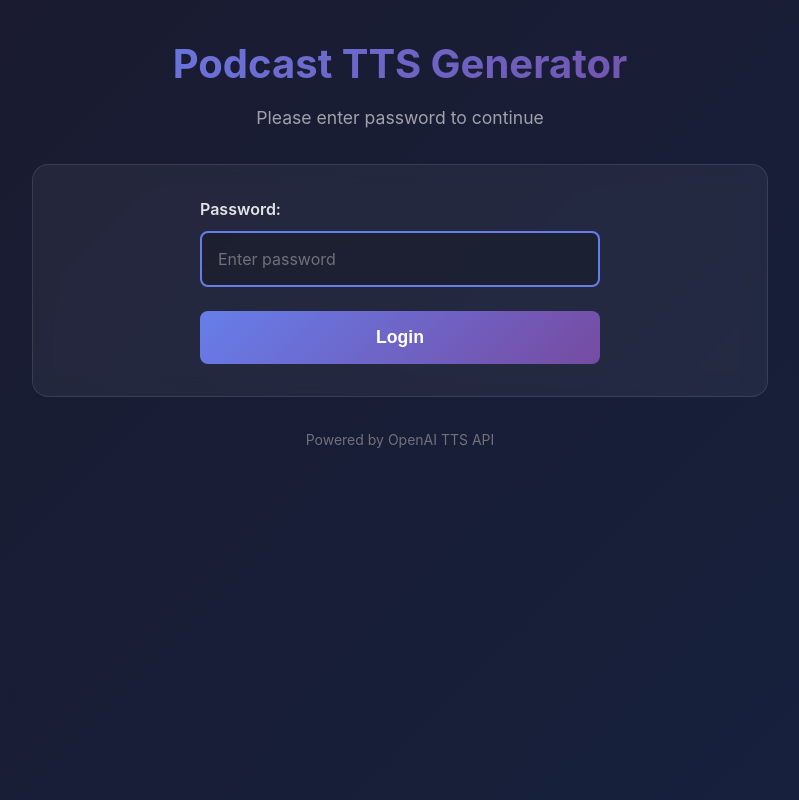
After one commit to intellegix/podcast-tts-web, a Flask app: template templates/login.html in a window 1280 px wide. The commit adds this page. Shown: the whole page, without its empty margins (240-1039 px from the left). Run offline with Flask 3, Linux system fonts and the light colour scheme; the template is opened without the code that fills it, so the values that code supplies are empty.

Commit message:
Add password protection
- Add login page with session-based authentication
- Protect all routes except health check
- PASSWORD environment variable controls access
- Clean login UI matching app style

```diff
--- a/app.py
+++ b/app.py
@@ -9,19 +9,35 @@ import uuid
 import tempfile
 import shutil
 from pathlib import Path
-from flask import Flask, render_template, request, jsonify, send_file, Response
+from functools import wraps
+from flask import Flask, render_template, request, jsonify, send_file, Response, session, redirect, url_for
+
 from openai import OpenAI
 
 app = Flask(__name__)
+app.secret_key = os.environ.get('SECRET_KEY', os.urandom(24).hex())
 
 # Configuration
 OPENAI_API_KEY = os.environ.get('OPENAI_API_KEY')
+APP_PASSWORD = os.environ.get('PASSWORD', '')
 TEMP_DIR = Path(tempfile.gettempdir()) / 'podcast-tts'
 TEMP_DIR.mkdir(exist_ok=True)
 
 # OpenAI TTS options
 VOICES = ['nova', 'alloy', 'echo', 'fable', 'onyx', 'shimmer']
 MODELS = ['tts-1-hd', 'tts-1']
+
+
+def login_required(f):
+    """Decorator to require login for routes"""
+    @wraps(f)
+    def decorated_function(*args, **kwargs):
+        if not APP_PASSWORD:
+            return f(*args, **kwargs)
+        if not session.get('authenticated'):
+            return redirect(url_for('login'))
+        return f(*args, **kwargs)
+    return decorated_function
 
 
 def get_client():
@@ -100,13 +116,38 @@ def concatenate_mp3_files(file_paths, output_path):
     return output_path
 
 
+@app.route('/login', methods=['GET', 'POST'])
+def login():
+    """Login page"""
+    if not APP_PASSWORD:
+        return redirect(url_for('index'))
+
+    if request.method == 'POST':
+        password = request.form.get('password', '')
+        if password == APP_PASSWORD:
+            session['authenticated'] = True
+            return redirect(url_for('index'))
+        return render_template('login.html', error='Invalid password')
+
+    return render_template('login.html')
+
+
+@app.route('/logout')
+def logout():
+    """Logout"""
+    session.pop('authenticated', None)
+    return redirect(url_for('login'))
+
+
 @app.route('/')
+@login_required
 def index():
     """Main page"""
     return render_template('index.html', voices=VOICES, models=MODELS)
 
 
 @app.route('/generate', methods=['POST'])
+@login_required
 def generate():
     """Generate audio from text - streams progress via SSE"""
 
@@ -190,6 +231,7 @@ def generate():
 
 
 @app.route('/download/<job_id>')
+@login_required
 def download(job_id):
     """Download generated audio file"""
     # Sanitize job_id to prevent path traversal
--- a/static/style.css
+++ b/static/style.css
@@ -353,3 +353,40 @@ footer {
 .hidden {
     display: none !important;
 }
+
+/* Login form */
+.login-form {
+    max-width: 400px;
+    margin: 0 auto;
+}
+
+.login-form input[type="password"] {
+    width: 100%;
+    padding: 1rem;
+    border: 2px solid rgba(255, 255, 255, 0.1);
+    border-radius: 0.5rem;
+    background: rgba(0, 0, 0, 0.2);
+    color: #e4e4e7;
+    font-size: 1rem;
+    font-family: inherit;
+    transition: border-color 0.2s;
+}
+
+.login-form input[type="password"]:focus {
+    outline: none;
+    border-color: #667eea;
+}
+
+.login-form input[type="password"]::placeholder {
+    color: #71717a;
+}
+
+.error-message {
+    background: rgba(239, 68, 68, 0.2);
+    border: 1px solid #ef4444;
+    color: #ef4444;
+    padding: 1rem;
+    border-radius: 0.5rem;
+    margin-bottom: 1.5rem;
+    text-align: center;
+}
--- /dev/null
+++ b/templates/login.html
@@ -0,0 +1,47 @@
+<!DOCTYPE html>
+<html lang="en">
+<head>
+    <meta charset="UTF-8">
+    <meta name="viewport" content="width=device-width, initial-scale=1.0">
+    <title>Login - Podcast TTS Generator</title>
+    <link rel="stylesheet" href="{{ url_for('static', filename='style.css') }}">
+</head>
+<body>
+    <div class="container">
+        <header>
+            <h1>Podcast TTS Generator</h1>
+            <p class="subtitle">Please enter password to continue</p>
+        </header>
+
+        <main>
+            <form method="POST" class="login-form">
+                {% if error %}
+                <div class="error-message">
+                    {{ error }}
+                </div>
+                {% endif %}
+
+                <div class="form-section">
+                    <label for="password">Password:</label>
+                    <input
+                        type="password"
+                        id="password"
+                        name="password"
+                        placeholder="Enter password"
+                        required
+                        autofocus
+                    >
+                </div>
+
+                <button type="submit">
+                    <span class="btn-text">Login</span>
+                </button>
+            </form>
+        </main>
+
+        <footer>
+            <p>Powered by OpenAI TTS API</p>
+        </footer>
+    </div>
+</body>
+</html>
```
